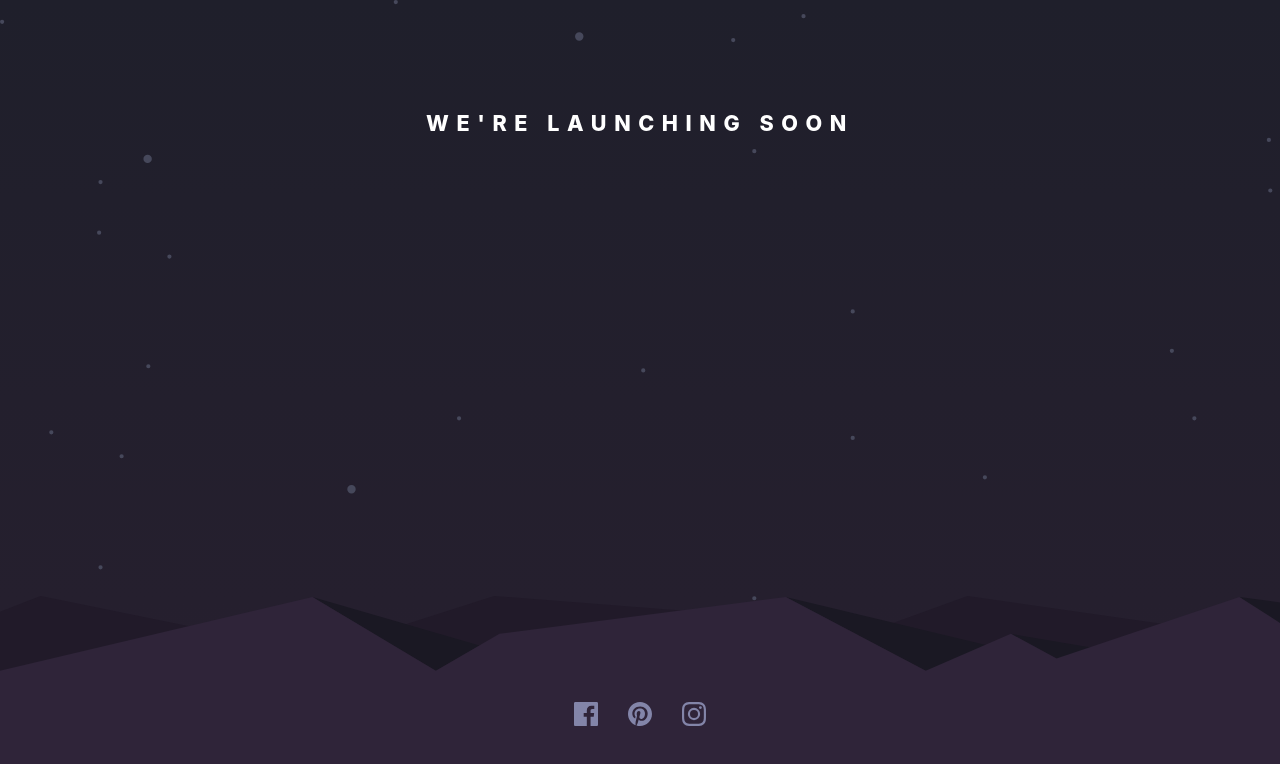
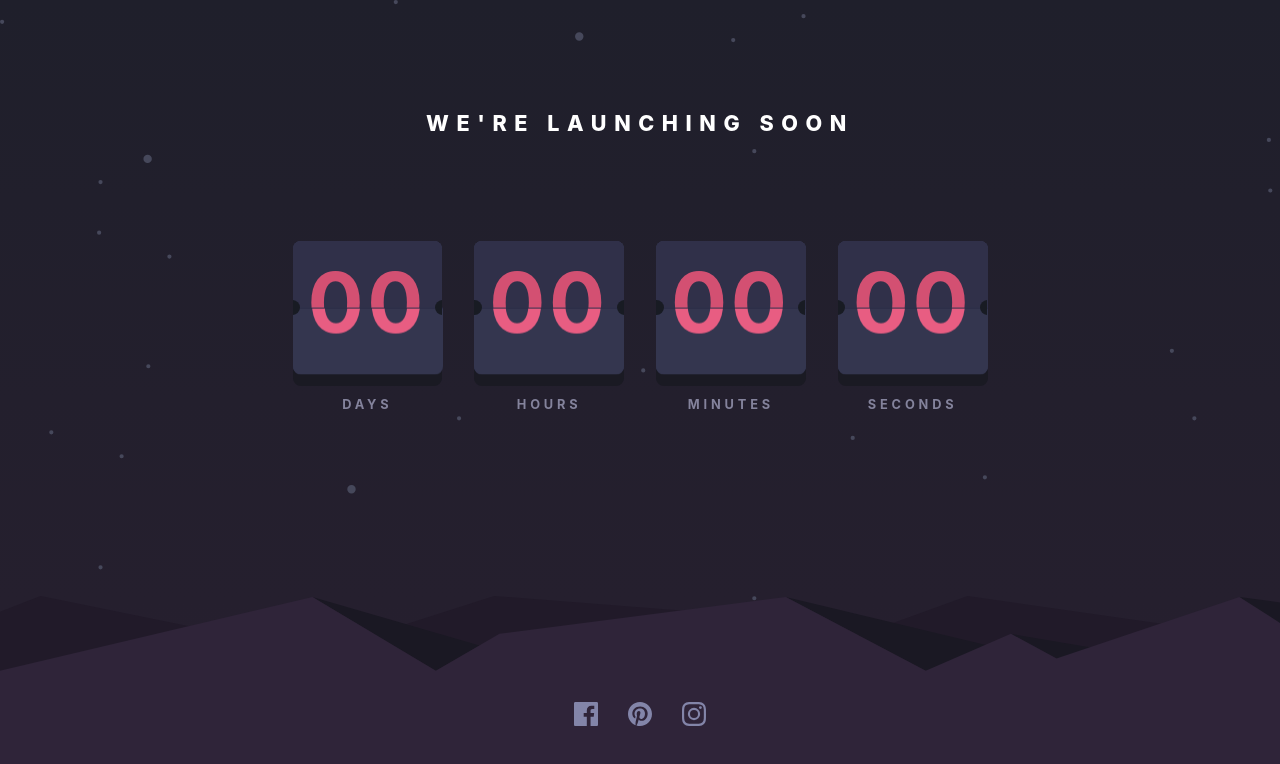
Before and after one commit to piotrfijol/countdown-timer, a React (Vite) app: page / in a window 1280 px wide. Shown: the top 764 px of the page. Built offline with nearby package versions, Linux system fonts and the light colour scheme.

Commit message:
Include Counter and Footer components in the app

```diff
--- a/src/App.jsx
+++ b/src/App.jsx
@@ -1,5 +1,6 @@
 import './App.scss'
-import { Footer } from "./components/footer";
+import { Counter } from "./components/Counter";
+import { Footer } from "./components/Footer";
 
 function App() {
 
@@ -8,8 +9,7 @@ function App() {
       <div className="stars-background"></div>
       <div className="container">
         <h2 className="description">WE'RE LAUNCHING SOON</h2>
-        <div className="counter">
-        </div>
+        <Counter />
       </div>
       <Footer />
     </div>
```
